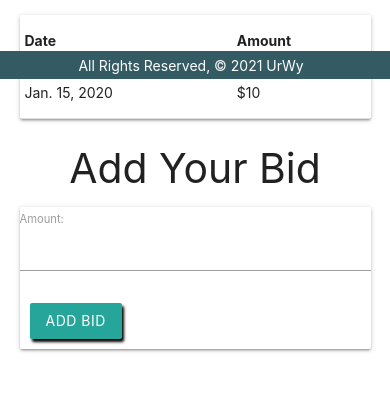
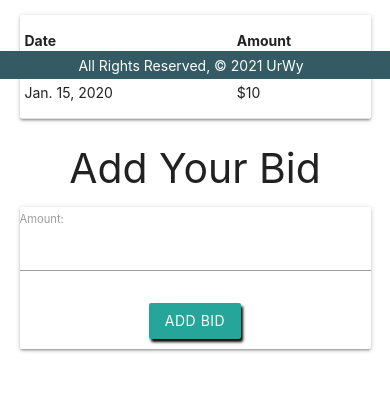
Before and after one commit to rsraj9980/urwy, a Django app: page /tasks/1/bid/ in a window 390 px wide. Shown: the part 765-1170 px from the top of the page. Run offline with Django 3.2, Linux system fonts and the light colour scheme; a user stored in the database is signed in; tables that the repository leaves empty hold one stand-in row (values such as "Sample post"); some libraries are stand-ins or nearby versions.

Commit message:
Center Login & Add Bid Buttons; Made Create Category Button Visible

```diff
--- a/main_app/static/css/index.css
+++ b/main_app/static/css/index.css
@@ -89,6 +89,11 @@ h1, h3 {
     justify-content: center;
 }
 
+.btn-center {
+    display: flex;
+    justify-content: center;
+}
+
 @media only screen and (max-width: 1024px) {
     #home-page {
         display: grid;
@@ -156,4 +161,8 @@ h1, h3 {
         display: flex;
         justify-content: center;
     }
+    .btn-center {
+        display: flex;
+        justify-content: center;
+    }
 }
--- a/main_app/templates/main_app/task_form.html
+++ b/main_app/templates/main_app/task_form.html
@@ -18,6 +18,7 @@
 <a id="add-category-button" href="{% url 'categories_create' %}">
     <input type="submit" value="Create Category" class="btn" href="{% url 'categories_create' %}">
 </a>
+<br><br><br>
 <script>
     const dateEl = document.getElementById('id_endDate');
     M.Datepicker.init(dateEl, {
--- a/main_app/templates/registration/login.html
+++ b/main_app/templates/registration/login.html
@@ -4,7 +4,9 @@
 <form method="post" action="{% url 'login' %}">
   {% csrf_token %}
   {{ form.as_p }}
-  <input type="submit" class="btn" value="login">
-  <input type="hidden" name="next" value="{{ next }}">
+  <div class="btn-center">
+    <input type="submit" class="btn" value="login">
+    <input type="hidden" name="next" value="{{ next }}">
+  </div>
 </form>
 {% endblock %}
--- a/main_app/templates/tasks/bid.html
+++ b/main_app/templates/tasks/bid.html
@@ -51,7 +51,9 @@
         <div class="card">
             <form action="{% url 'add_bid' task.id %}" method="POST">
                 {% csrf_token %} {{ bidding_form.as_p }}
-                <input type="submit" class="btn" value="Add Bid">
+                <div class="btn-center">
+                    <input type="submit" class="btn" value="Add Bid">
+                </div>
             </form>
         </div>
         <br><br>
```
